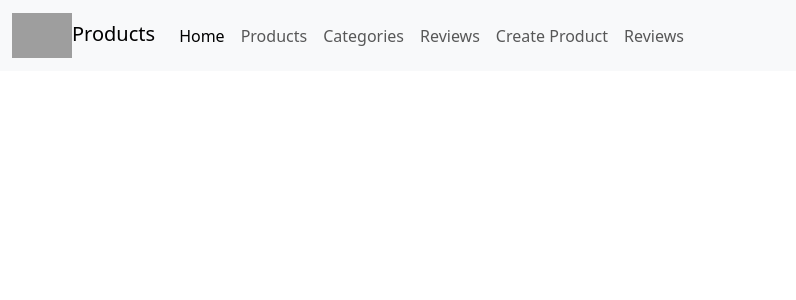
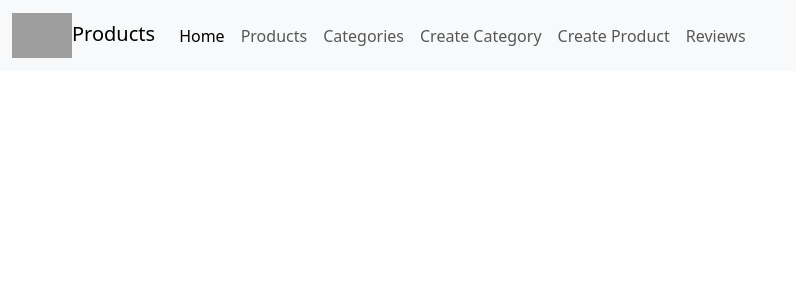
Before and after one commit to saikaldi/dgango, a Django app: page / in a window 1280 px wide. Shown: the top 300 px of the page, without its empty margins (0-796 px from the left). Run offline with Django 4.2, Linux system fonts and the light colour scheme; data comes from the database, SQL or seed files in the repository; grey boxes are pictures that could not be loaded.

Commit message:
Add crete category

```diff
--- a/templates/layouts/index.html
+++ b/templates/layouts/index.html
@@ -21,7 +21,8 @@
               <a class="nav-link active" aria-current="page" href="/">Home</a>
               <a class="nav-link" href="/products/">Products</a>
               <a class="nav-link" href="/categories/">Categories</a>
-              <a class="nav-link" href="/reviews/">Reviews</a>
+              <a class="nav-link" href="/categories/create/">Create Category</a>
+              <!-- <a class="nav-link" href="/reviews/">Reviews</a> -->
               <a class="nav-link" href="/products/create/">Create Product</a>
               <a class="nav-link" href="/reviews/review/">Reviews</a>
               <a class="nav-link" href="/categories/create/"></a>
```
Also changed, not shown: 1 other file.
